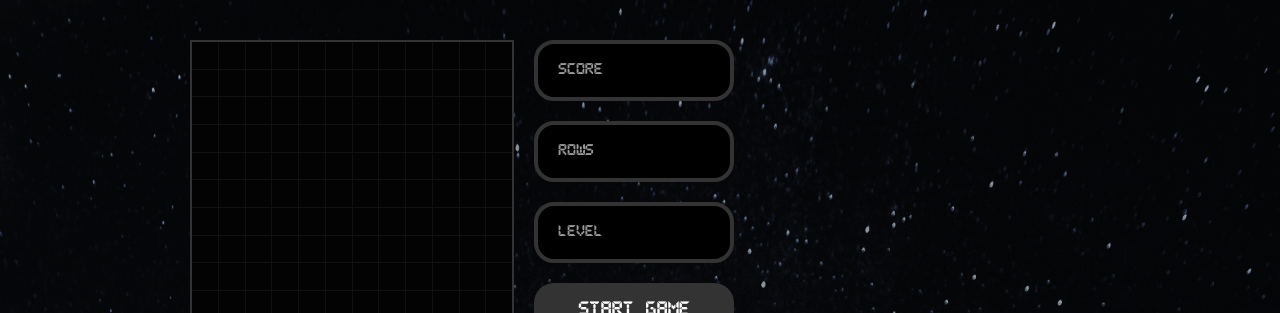
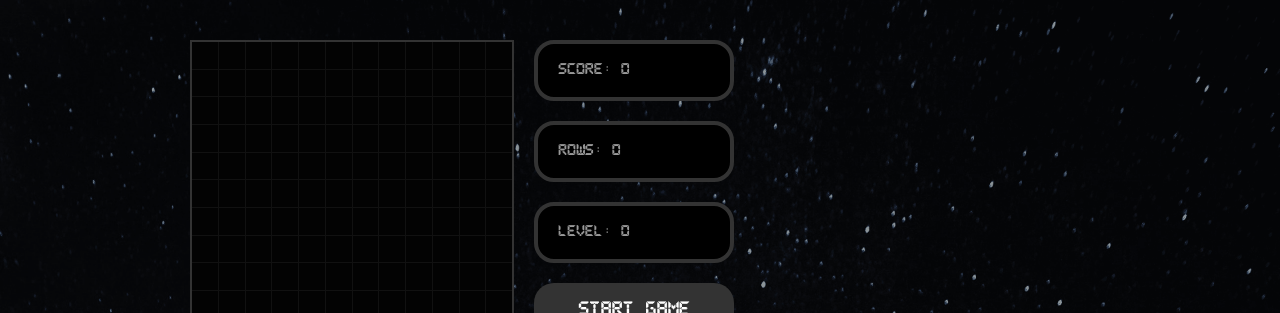
Before and after one commit to kripton-it/tetris-game-react-hooks, a React (Create React App) app: page / in a window 1280 px wide. Shown: the top 313 px of the page. Built offline with nearby package versions, Linux system fonts and the light colour scheme.

Commit message:
Кастомный хук useGameStatus

```diff
--- a/src/components/Tetris.jsx
+++ b/src/components/Tetris.jsx
@@ -14,6 +14,7 @@ import { StyledTetrisWrapper, StyledTetris } from "./styles/styled-tetris";
 import { useInterval } from "../hooks/useInterval";
 import { usePlayer } from "../hooks/usePlayer";
 import { useStage } from "../hooks/useStage";
+import { useGameStatus } from "../hooks/useGameStatus";
 
 const Tetris = () => {
   // console.log("Tetris component");
@@ -21,7 +22,8 @@ const Tetris = () => {
   const [dropTime, setDropTime] = useState(null);
   const [isGameOver, setIsGameOver] = useState(false);
   const [player, updatePlayerPosition, resetPlayer, rotatePlayer] = usePlayer();
-  const [stage, setStage] = useStage(player, resetPlayer);
+  const [stage, setStage, rowsCleared] = useStage(player, resetPlayer);
+  const [score, setScore, rows, setRows, level, setLevel] = useGameStatus(rowsCleared);
 
   const movePlayer = direction => {
     const movement = {
@@ -43,9 +45,18 @@ const Tetris = () => {
     resetPlayer();
     setIsGameOver(false);
     setDropTime(1000);
+    setLevel(0);
+    setRows(0);
+    setScore(0);
   };
 
   const drop = () => {
+    if (rows >= (level + 1) * 10) {
+      setLevel(prevLevel => prevLevel + 1);
+      // setDropTime(1000 / (level + 1) + 200);
+      setDropTime(1000 * 0.8 ** level)
+    }
+
     const movement = {
       x: 0,
       y: 1
@@ -73,7 +84,7 @@ const Tetris = () => {
   const keyUp = ({keyCode}) => {
     if (!isGameOver) {
       if (keyCode === 40) {
-        setDropTime(1000);
+        setDropTime(1000 * 0.9 ** level)
       }
     }
   }
@@ -114,9 +125,9 @@ const Tetris = () => {
             <Display isGameOver={isGameOver} text="Game Over" />
           ) : (
             <div>
-              <Display text="Score" />
-              <Display text="Rows" />
-              <Display text="Level" />
+              <Display text={`Score: ${score}`} />
+              <Display text={`Rows: ${rows}`} />
+              <Display text={`Level: ${level}`} />
             </div>
           )}
 
--- /dev/null
+++ b/src/hooks/useGameStatus.js
@@ -0,0 +1,25 @@
+import { useState, useEffect, useCallback } from "react";
+
+const POINTS = [40, 100, 300, 1200];
+
+export const useGameStatus = rowsCleared => {
+  const [score, setScore] = useState(0);
+  const [rows, setRows] = useState(0);
+  const [level, setLevel] = useState(0);
+
+  const calcScore = useCallback(() => {
+    if (rowsCleared > 0) {
+      // setScore(prevScore => prevScore + POINTS[rowsCleared - 1] * (level + 1));
+      setScore(
+        prevScore => prevScore + 100 * rowsCleared * (level + 1) * 2 ** (rowsCleared - 1)
+      );
+      setRows(prevRows => prevRows + rowsCleared);
+    }
+  }, [level, rowsCleared]);
+
+  useEffect(() => {
+    calcScore();
+  }, [calcScore, rowsCleared, score]);
+
+  return [score, setScore, rows, setRows, level, setLevel];
+};
```
Also changed, not shown: src/components/Cell.jsx (+5 -3 lines).
